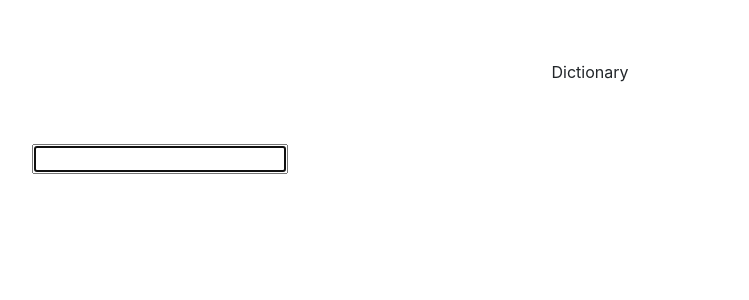
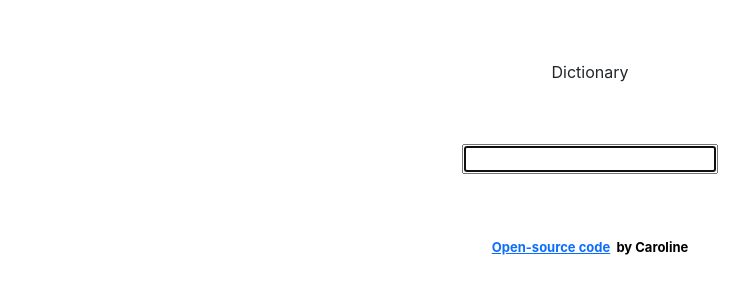
Before and after one commit to Caronara/dictionary-app, a React (Create React App) app: page / in a window 1280 px wide. Shown: the top 300 px of the page, without its empty margins (50-799 px from the left). Built offline with nearby package versions, Linux system fonts and the light colour scheme.

Commit message:
Added the footer

```diff
--- a/src/App.js
+++ b/src/App.js
@@ -1,5 +1,6 @@
 import "./App.css";
 import Dictionary from "./Dictionary";
+import Footer from "./Footer";
 
 export default function App() {
   return (
@@ -9,6 +10,7 @@ export default function App() {
         <main>
           <Dictionary />
         </main>
+        <Footer />
       </div>
     </div>
   );
--- a/src/Dictionary.css
+++ b/src/Dictionary.css
@@ -0,0 +1,3 @@
+.Dictionary {
+    text-align: center;
+}
--- /dev/null
+++ b/src/Footer.css
@@ -0,0 +1,8 @@
+.Footer {
+  color: black;
+  font-size: small;
+  font-weight: bold;
+  text-align: center;
+  margin-top: 64px;
+  margin-bottom: 60px;
+}
--- /dev/null
+++ b/src/Footer.js
@@ -0,0 +1,18 @@
+import React from "react";
+import "./Footer.css";
+
+export default function Footer() {
+  return (
+    <footer className="Footer">
+      <a
+        href="https://github.com/Caronara/dictionary-app"
+        className="github"
+        target="_blank"
+        rel="noreferrer"
+      >
+        Open-source code
+      </a>
+      &nbsp; by Caroline
+    </footer>
+  );
+}
--- /dev/null
+++ b/src/Results.css
@@ -0,0 +1,3 @@
+.Results {
+    text-align: left;
+}
--- a/src/Results.js
+++ b/src/Results.js
@@ -1,5 +1,6 @@
 import React from "react";
 import Meaning from "./Meaning";
+import "./Results.css";
 
 export default function Results(props) {
   if (props.results ) {
```
